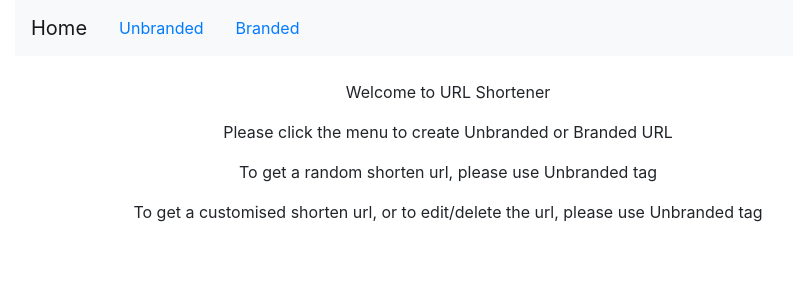
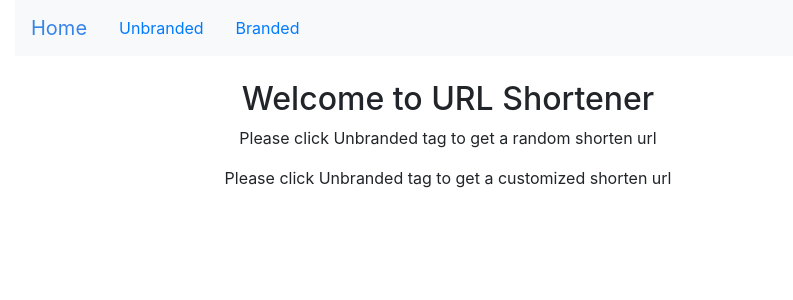
Before and after one commit to CS5610AssignemntGroup/Pengjie-Zhou-Lena-assignment3, a React (Create React App) app in the folder client/: page / in a window 1280 px wide. Shown: the top 300 px of the page, without its empty margins (192-985 px from the left). Built offline with nearby package versions, Linux system fonts and the light colour scheme.

Commit message:
add styling

```diff
--- a/client/src/App.css
+++ b/client/src/App.css
@@ -25,7 +25,7 @@
 }
 
 .App-link {
-    color: #61dafb;
+    color: #282c34;
 }
 
 @keyframes App-logo-spin {
@@ -41,3 +41,7 @@
     width: 70%;
     margin: 0 auto;
 }
+
+.navbar-light .navbar-brand {
+    color: rgb(55, 132, 233);
+}
--- a/client/src/components/Home.jsx
+++ b/client/src/components/Home.jsx
@@ -3,10 +3,10 @@ import React from 'react';
 export default function Home() {
     return (
         <div>
-            <p>Welcome to URL Shortener</p>
-            <p>Please click the menu to create Unbranded or Branded URL</p>
-            <p>To get a random shorten url, please use Unbranded tag</p>
-            <p>To get a customised shorten url, or to edit/delete the url, please use Unbranded tag</p>
+            <h2>Welcome to URL Shortener</h2>
+
+            <p>Please click Unbranded tag to get a random shorten url</p>
+            <p>Please click Unbranded tag to get a customized shorten url</p>
         </div>
     );
 }
--- a/client/src/components/MyHeader.jsx
+++ b/client/src/components/MyHeader.jsx
@@ -1,6 +1,7 @@
 import React from 'react';
 import Navbar from 'react-bootstrap/cjs/Navbar';
 import { Nav } from 'react-bootstrap';
+import '../App.css';
 
 export default function MyHeader() {
     return (
@@ -8,7 +9,7 @@ export default function MyHeader() {
             <Navbar bg="light" variant="light">
                 <Navbar.Brand href="/">Home</Navbar.Brand>
                 <Nav className="mr-auto">
-                    <Nav.Link href="/unbranded">Unbranded</Nav.Link>
+                    <Nav.Link href="/unbranded">Unbranded </Nav.Link>
                     <Nav.Link href="/branded">Branded</Nav.Link>
                 </Nav>
             </Navbar>
--- a/client/src/components/content/Branded.jsx
+++ b/client/src/components/content/Branded.jsx
@@ -5,6 +5,7 @@ import axios from 'axios';
 import InputLabel from '@material-ui/core/InputLabel';
 import InputField from '../InputField';
 import validUrl from 'valid-url';
+
 
 export default function Branded(props) {
     let history = useHistory();
@@ -85,6 +86,7 @@ export default function Branded(props) {
                     onClick={handleSubmit}>
                     Create
                 </Button>
+                {' '}
                 <Button
                     variant="contained"
                     color="primary"
@@ -93,7 +95,9 @@ export default function Branded(props) {
                 </Button>
             </div>
             <br />
-            {handleResponse()}
+            <div className="url-msg-div">
+                <h2>{handleResponse()} </h2>
+            </div>
         </div>
     );
 }
--- a/client/src/components/content/Unbranded.jsx
+++ b/client/src/components/content/Unbranded.jsx
@@ -5,6 +5,7 @@ import axios from 'axios';
 import InputLabel from '@material-ui/core/InputLabel';
 import InputField from '../InputField';
 import validUrl from 'valid-url';
+import './content.css';
 
 export default function UnBranded(props) {
     let history = useHistory();
@@ -37,7 +38,7 @@ export default function UnBranded(props) {
     };
 
     const handleResponse = () => {
-        if (response !== {}) {
+        if (response.data !== '') {
             return (
                 <div>{response.data.message + response.data.fullShortUrl} </div>
             );
@@ -59,7 +60,6 @@ export default function UnBranded(props) {
                 isError={firstError}
                 option={isLong(true)}
             />
-            <br />
 
             <div className="buttons">
                 <Button
@@ -70,7 +70,9 @@ export default function UnBranded(props) {
                 </Button>
             </div>
             <br />
-            {handleResponse()}
+            <div className="url-msg-div">
+                <h2>{handleResponse()} </h2>
+            </div>
         </div>
     );
 }
--- /dev/null
+++ b/client/src/components/content/content.css
@@ -0,0 +1,8 @@
+.url-msg-div {
+    display: flex;
+    flex-wrap: wrap;
+    justify-content: center;
+    align-content: center;
+    margin: 10px;
+    color: #ff9a76;
+  }
```
